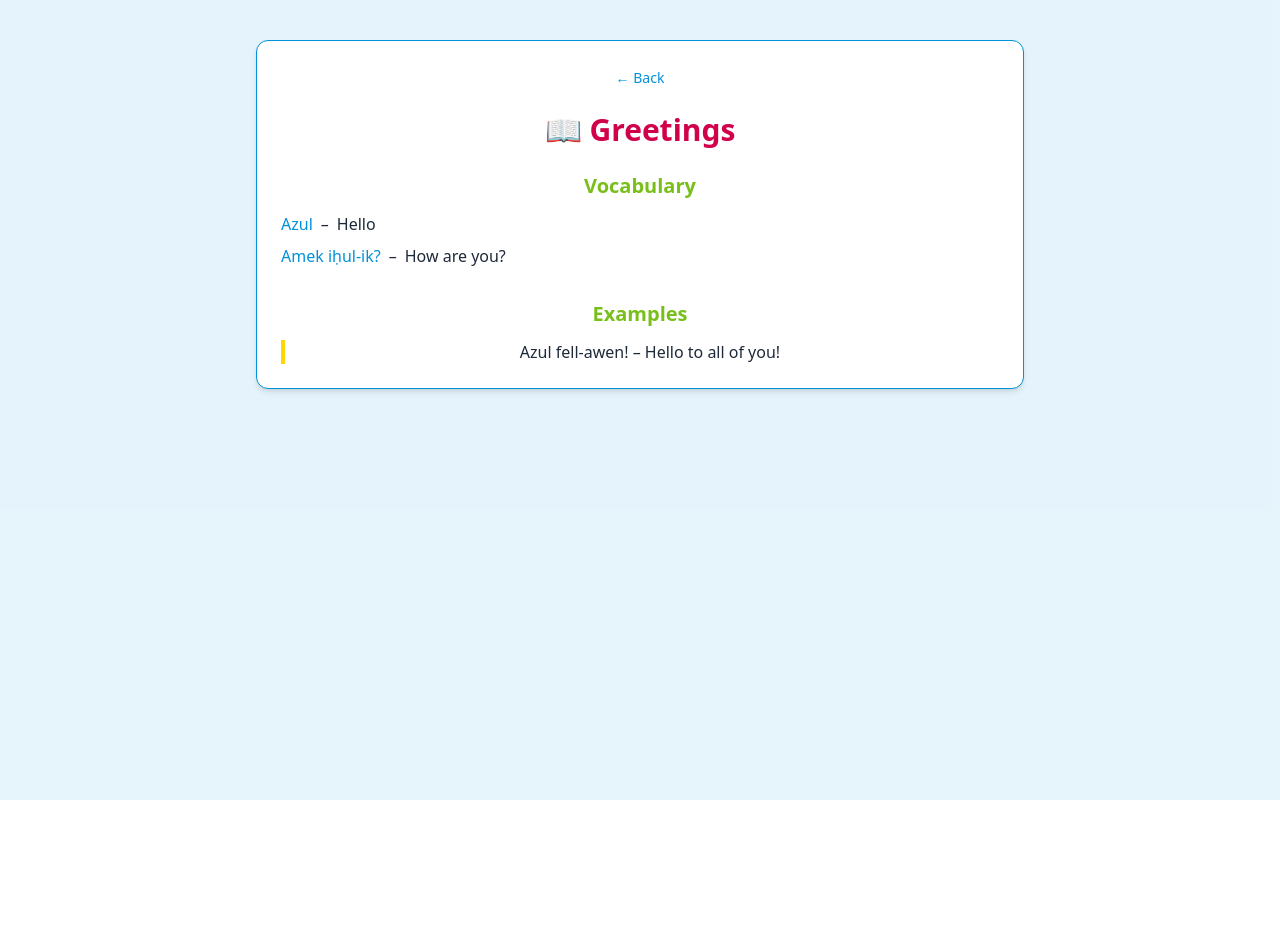
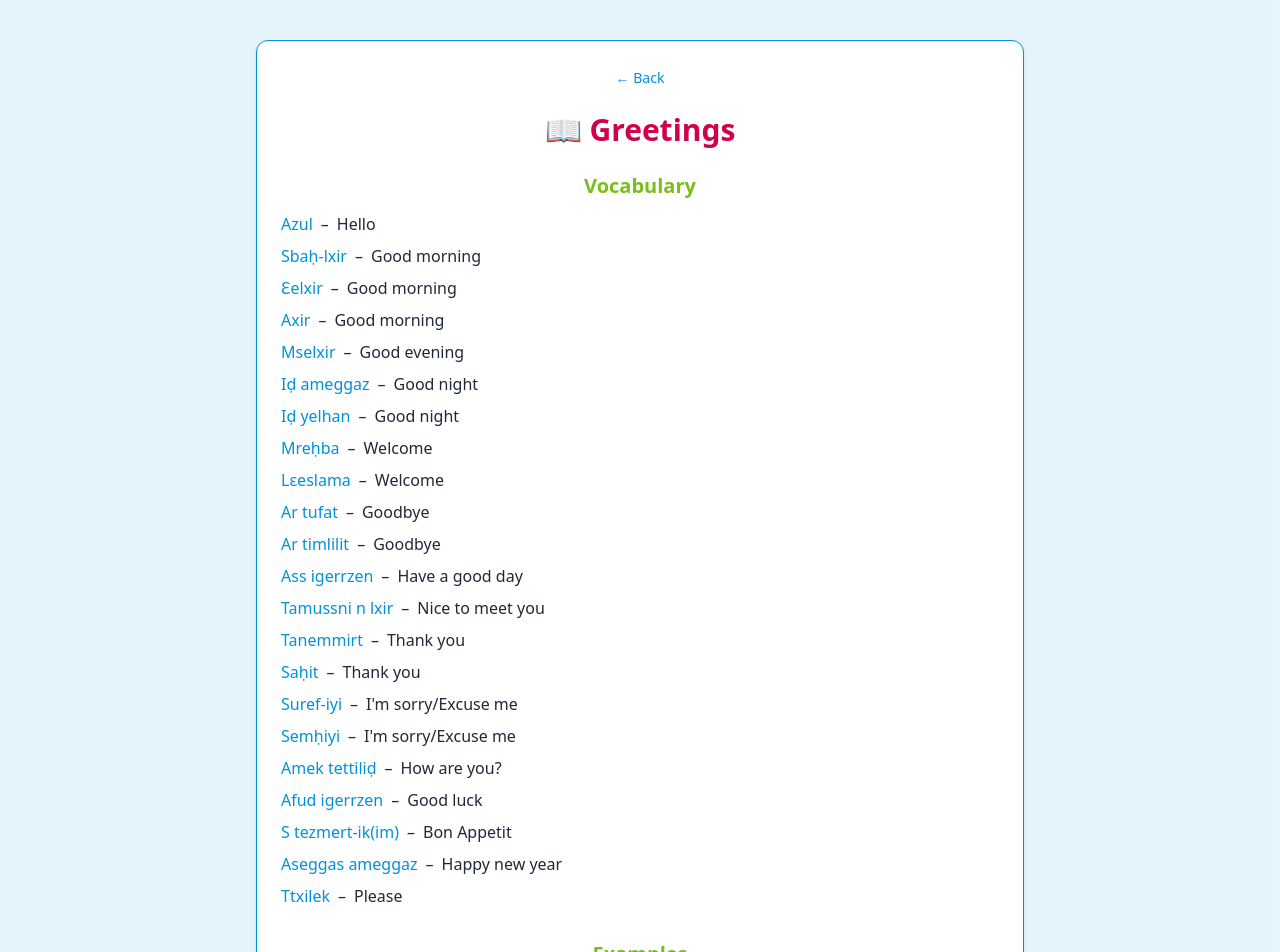
Before and after one commit to rdjWiss/kabyle-learner, a React (Vite) app: page /kabyle-learner/lessons/greetings in a window 1280 px wide. Shown: the top 952 px of the page. Before the commit the page ends 800 px from the top, so only its background shows below. Built offline with nearby package versions, Linux system fonts and the light colour scheme.

Commit message:
Update greetings lesson

```diff
--- a/src/data/lessons.ts
+++ b/src/data/lessons.ts
@@ -6,8 +6,28 @@ export const lessons: Lesson[] = [
     title: "Greetings",
     vocab: [
       { kabyle: "Azul", english: "Hello" },
-      { kabyle: "Amek iḥul-ik?", english: "How are you?" }
+      { kabyle: "Sbaḥ-lxir", english: "Good morning" },
+      { kabyle: "Ɛelxir", english: "Good morning" },
+      { kabyle: "Axir", english: "Good morning" },
+      { kabyle: "Mselxir", english: "Good evening" },
+      { kabyle: "Iḍ ameggaz", english: "Good night" },
+      { kabyle: "Iḍ yelhan", english: "Good night" },
+      { kabyle: "Mreḥba", english: "Welcome" },
+      { kabyle: "Lɛeslama", english: "Welcome" },
+      { kabyle: "Ar tufat", english: "Goodbye" },
+      { kabyle: "Ar timlilit", english: "Goodbye" },
+      { kabyle: "Ass igerrzen", english: "Have a good day" },
+      { kabyle: "Tamussni n lxir", english: "Nice to meet you" },
+      { kabyle: "Tanemmirt", english: "Thank you" },
+      { kabyle: "Saḥit", english: "Thank you" },
+      { kabyle: "Suref-iyi", english: "I'm sorry/Excuse me" },
+      { kabyle: "Semḥiyi", english: "I'm sorry/Excuse me" },
+      { kabyle: "Amek tettiliḍ", english: "How are you?" },
+      { kabyle: "Afud igerrzen", english: "Good luck" },
+      { kabyle: "S tezmert-ik(im)", english: "Bon Appetit" },
+      { kabyle: "Aseggas ameggaz", english: "Happy new year" },
+      { kabyle: "Ttxilek", english: "Please" },
     ],
-    examples: ["Azul fell-awen! – Hello to all of you!"]
+    examples: ["Azul fell-awen! - Hello to all of you!"]
   }
 ]
```
